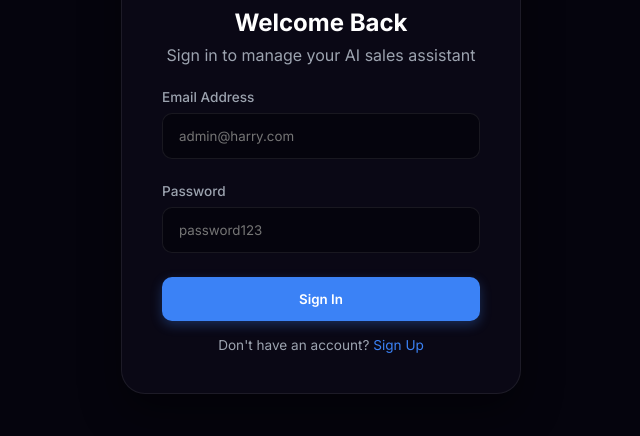
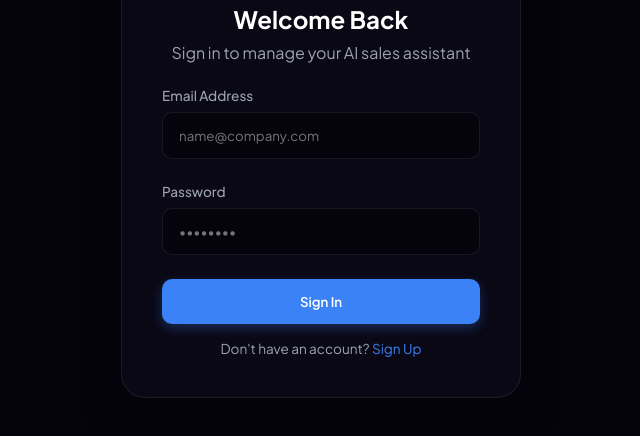
Before and after one commit to haroonahmad9679-cmyk/whatsapp-bot, a website: page index.html in a window 1280 px wide. Shown: the part 252-688 px from the top of the page, without its empty margins (319-959 px from the left). Drawn offline with Linux system fonts and the light colour scheme.

Commit message:
Add files via upload

```diff
--- a/index.html
+++ b/index.html
@@ -7,7 +7,7 @@
   <link rel="stylesheet" href="style.css">
   <link rel="preconnect" href="https://fonts.googleapis.com">
   <link rel="preconnect" href="https://fonts.gstatic.com" crossorigin>
-  <link href="https://fonts.googleapis.com/css2?family=Inter:wght@300;400;500;600;700&family=Outfit:wght@400;500;600;700;800&display=swap" rel="stylesheet">
+  <link href="https://fonts.googleapis.com/css2?family=Plus+Jakarta+Sans:wght@300;400;500;600;700&family=Outfit:wght@400;500;600;700;800&display=swap" rel="stylesheet">
   <link href="https://cdnjs.cloudflare.com/ajax/libs/font-awesome/6.4.0/css/all.min.css" rel="stylesheet">
 </head>
 <body>
@@ -26,11 +26,11 @@
         <form id="login-form" class="modern-form">
           <div class="form-group">
             <label>Email Address</label>
-            <input type="email" id="login-email" required placeholder="admin@harry.com">
+            <input type="email" id="login-email" required placeholder="name@company.com">
           </div>
           <div class="form-group">
             <label>Password</label>
-            <input type="password" id="login-password" required placeholder="password123">
+            <input type="password" id="login-password" required placeholder="••••••••">
           </div>
           <button type="submit" class="btn-primary" style="width: 100%;">Sign In</button>
         </form>
--- a/style.css
+++ b/style.css
@@ -14,7 +14,7 @@
 
 * { box-sizing: border-box; margin: 0; padding: 0; }
 body {
-  font-family: 'Inter', sans-serif;
+  font-family: 'Plus Jakarta Sans', sans-serif;
   background: var(--bg);
   color: var(--text);
   height: 100vh;
@@ -59,7 +59,7 @@ body {
   display: flex; align-items: center; gap: 12px;
   padding: 12px 14px;
   background: transparent; border: none; border-radius: 8px;
-  color: var(--text-2); font-family: 'Inter', sans-serif; font-size: 0.95rem; font-weight: 500;
+  color: var(--text-2); font-family: 'Plus Jakarta Sans', sans-serif; font-size: 0.95rem; font-weight: 500;
   cursor: pointer; transition: all 0.2s;
   text-align: left; margin-bottom: 4px;
 }
@@ -153,7 +153,7 @@ body {
 .message.manual { background: var(--primary); color: #fff; align-self: flex-end; border-bottom-right-radius: 4px; box-shadow: 0 4px 12px rgba(59,130,246,0.3); }
 
 .chat-input-area { padding: 20px 30px; display: flex; gap: 12px; background: var(--surface); border-top: 1px solid var(--border); }
-.chat-input-area input { flex: 1; padding: 14px 20px; border-radius: 12px; border: 1px solid var(--border); background: var(--bg); color: white; outline: none; font-family: 'Inter', sans-serif; }
+.chat-input-area input { flex: 1; padding: 14px 20px; border-radius: 12px; border: 1px solid var(--border); background: var(--bg); color: white; outline: none; font-family: 'Plus Jakarta Sans', sans-serif; }
 .chat-input-area button { width: 48px; height: 48px; border-radius: 12px; border: none; background: var(--primary); color: white; font-size: 1rem; cursor: pointer; transition: 0.2s; }
 .chat-input-area button:hover { background: var(--primary-hover); transform: translateY(-2px); }
 
@@ -162,9 +162,9 @@ body {
 .modern-form .form-row .form-group { flex: 1; }
 .form-group { margin-bottom: 24px; }
 .form-group label { display: block; margin-bottom: 8px; color: var(--text-2); font-weight: 500; font-size: 0.85rem; }
-.form-group input, .form-group textarea { width: 100%; padding: 14px 16px; border-radius: 10px; border: 1px solid var(--border); background: var(--bg); color: white; outline: none; font-family: 'Inter', sans-serif; transition: 0.2s; }
+.form-group input, .form-group textarea { width: 100%; padding: 14px 16px; border-radius: 10px; border: 1px solid var(--border); background: var(--bg); color: white; outline: none; font-family: 'Plus Jakarta Sans', sans-serif; transition: 0.2s; }
 .form-group input:focus, .form-group textarea:focus { border-color: var(--primary); box-shadow: 0 0 0 3px rgba(59,130,246,0.1); }
-.btn-primary { padding: 14px 28px; border-radius: 10px; border: none; background: var(--primary); color: white; font-weight: 600; font-family: 'Inter', sans-serif; cursor: pointer; transition: 0.2s; box-shadow: 0 4px 12px rgba(59,130,246,0.3); }
+.btn-primary { padding: 14px 28px; border-radius: 10px; border: none; background: var(--primary); color: white; font-weight: 600; font-family: 'Plus Jakarta Sans', sans-serif; cursor: pointer; transition: 0.2s; box-shadow: 0 4px 12px rgba(59,130,246,0.3); }
 .btn-primary:hover { background: var(--primary-hover); transform: translateY(-2px); }
 
 /* TABLES */
```
